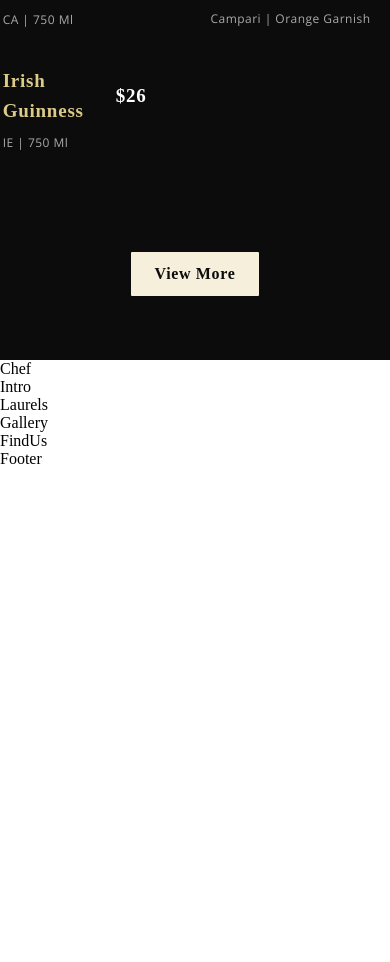
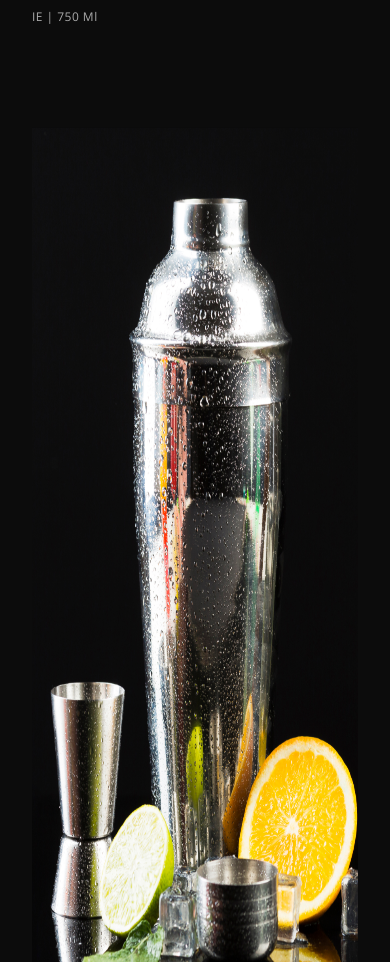
Before and after one commit to Prince-Baust/gerich-restaurant, a React (Create React App) app: page / in a window 390 px wide. Shown: the part 4746-5708 px from the top of the page. Before the commit the page ends 5214 px from the top, so only its background shows below. Built offline with nearby package versions, Linux system fonts and the light colour scheme; a web font is replaced by a local one.

Commit message:
menu section media query style complete

```diff
--- a/src/container/Menu/SpecialMenu.css
+++ b/src/container/Menu/SpecialMenu.css
@@ -51,3 +51,35 @@
     margin: 2rem 0;
     width: 100%;
 }
+
+/*Media Queries*/
+
+@media screen and (max-width: 2000px) {
+    .app__specialMenu-menu_img {
+        width: 650px;
+    }
+    .app__specialMenu-menu_img img {
+        height: 920px;
+    }
+}
+
+@media screen and (max-width: 1150px) {
+    .app__specialMenu-menu {
+        flex-direction: column;
+        align-items: center;
+        width: 100%;
+    }
+    .app__specialMenu-menu_img {
+        margin: 3rem 0;
+    }
+}
+
+@media screen and (max-width: 650px) {
+    .app__specialMenu-menu_img {
+        width: 100%;
+    }
+    .app__specialMenu-menu_heading {
+        font-size: 35px;
+        line-height: 48px;
+    }
+}
```
